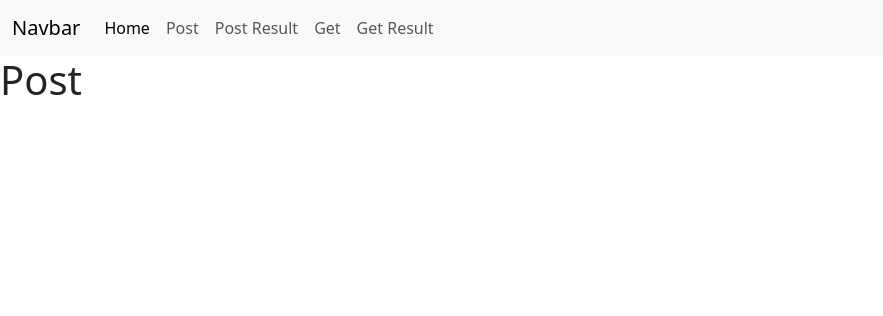
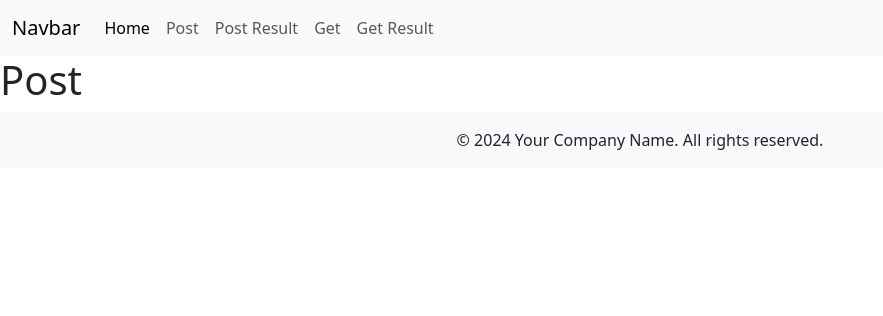
Before and after one commit to tsewang-ghale/hw2, a PHP site: page /index.php in a window 1280 px wide. Shown: the top 316 px of the page, without its empty margins (0-883 px from the left). Run offline with PHP 8.4, Linux system fonts and the light colour scheme.

Commit message:
Update view_footer.php

```diff
--- a/view_footer.php
+++ b/view_footer.php
@@ -1,4 +1,9 @@
-    </d>
-    <script src="https://cdn.jsdelivr.net/npm/bootstrap@5.3.3/dist/js/bootstrap.bundle.min.js" integrity="sha384-YvpcrYf0tY3lHB60NNkmXc5s9fDVZLESaAA55NDzOxhy9GkcIdslK1eN7N6jIeHz" crossorigin="anonymous"></script>
-  </body>
+ <footer class="bg-light py-3 mt-auto">
+        <div class="container">
+            <p class="text-center mb-0">&copy; <?= date("Y"); ?> Your Company Name. All rights reserved.</p>
+        </div>
+    </footer>
+
+    <!-- Close body and html tags -->
+    </body>
 </html>
```
